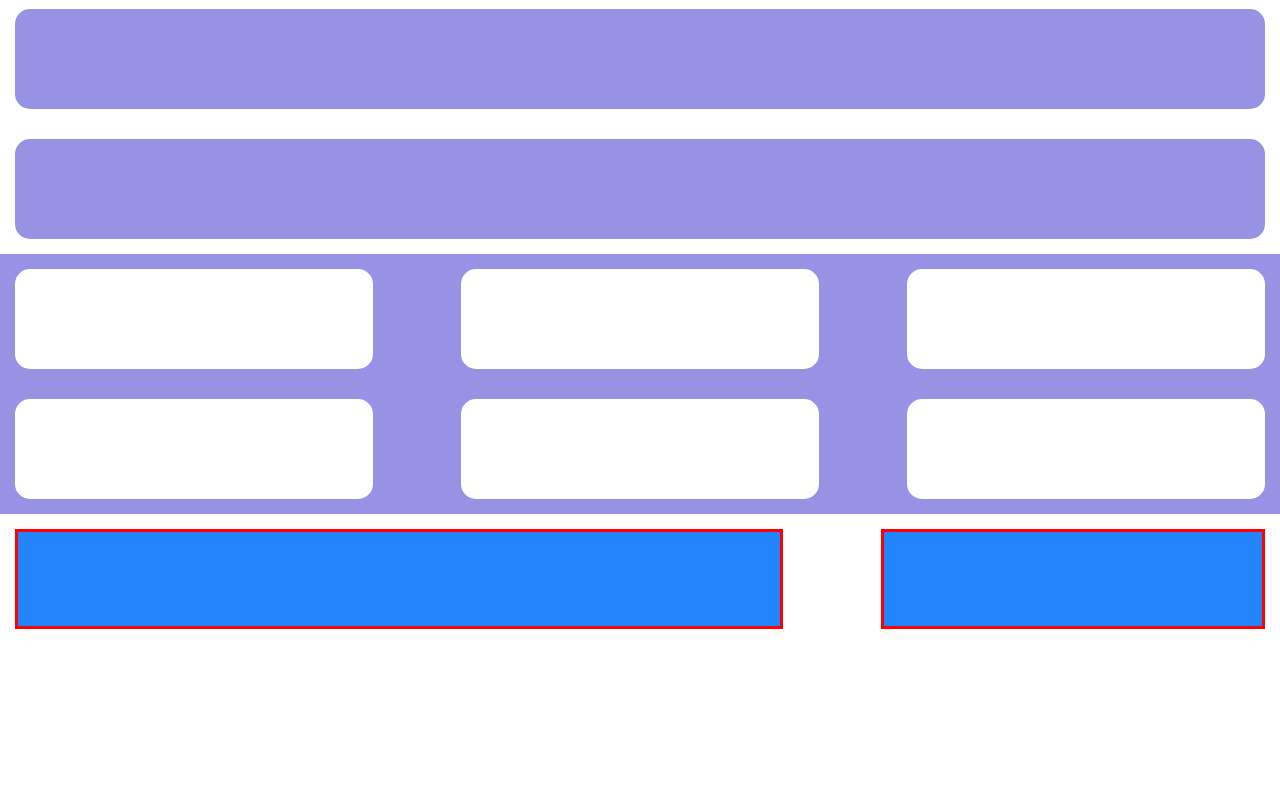
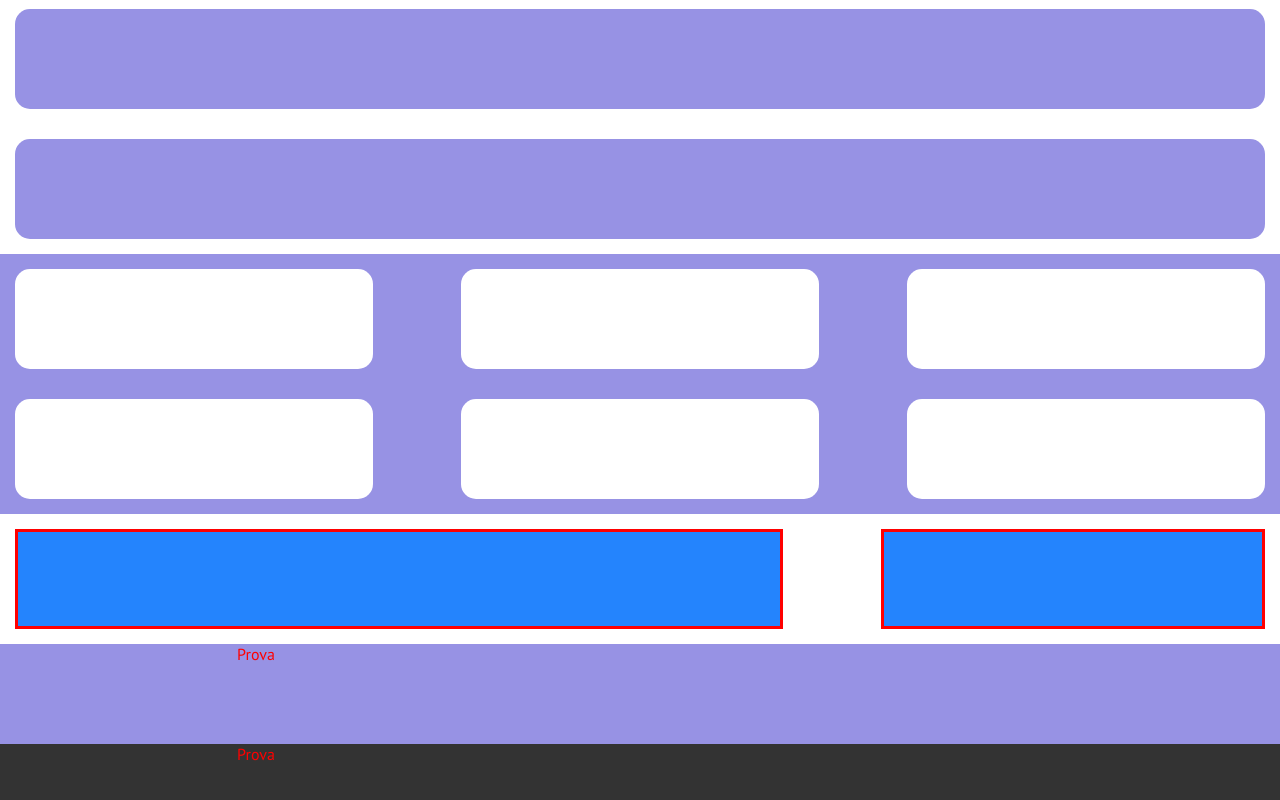
Before and after one commit to aniellonigrocogliano/htmlcss-responsive-layout, a plain HTML site: page index.html in a window 1280 px wide. Shown: the part 596-1396 px from the top of the page. Before the commit the page ends 1240 px from the top, so only its background shows below. Drawn offline with Linux system fonts and the light colour scheme.

Commit message:
add: sector footer

```diff
--- a/css/responsive.css
+++ b/css/responsive.css
@@ -23,6 +23,9 @@
     #about {
         flex-wrap: nowrap;
         justify-content: space-between;
+    }
+    .container-footer {
+        width: 60%;
     }
 }
 
@@ -53,4 +56,9 @@
     .col-benefit {
         width: 28%;
     }
+    .container-footer {
+        width: 40%;
+    }
+
+
 }
--- a/css/style.css
+++ b/css/style.css
@@ -16,7 +16,9 @@ img {
     --azure: #2484FD;
     --white: #ffffff;
     --light-azure: #B5DDFF;
-    --fuchsia: #9792E4
+    --fuchsia: #9792E4;
+    --black: #000000;
+    --strong-gray: #333333;
 }
 
 /* Utility */
@@ -119,3 +121,20 @@ img {
         background-color: #2484FD;
         border: 3px solid red;
 }
+/* sectionget star */
+#get-star {
+    background-color: var(--fuchsia);
+        /* debug */
+        height:100px;
+}
+#footer {
+    background-color: var(--strong-gray);
+        /* debug */
+        height:100px;
+}
+.container-footer{
+    width: 100%;
+    display: flex;
+    justify-content: center;
+    color: red;
+}
--- a/index.html
+++ b/index.html
@@ -89,13 +89,17 @@
     <!-- Footer -->
     <footer>
         <!-- Section get star -->
-        <section>
-
+        <section id="get-star">
+            <div class="container-footer" >
+             Prova
+            </div>
         </section>
         <!-- End section get star -->
         <!-- Section footer -->
-        <section>
-
+        <section id="footer">
+            <div class="container-footer" >
+                Prova
+               </div>
         </section>
         <!-- End section footer -->
     </footer>
```
